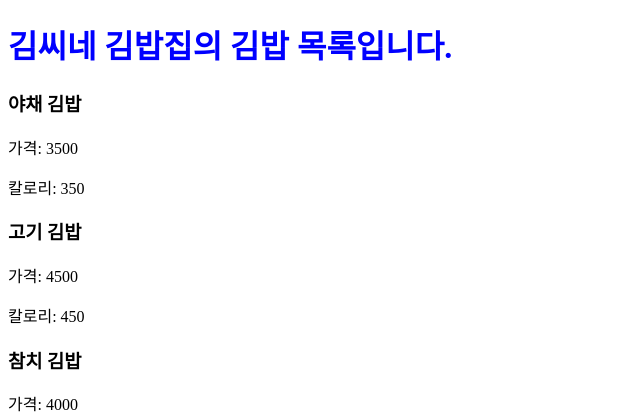
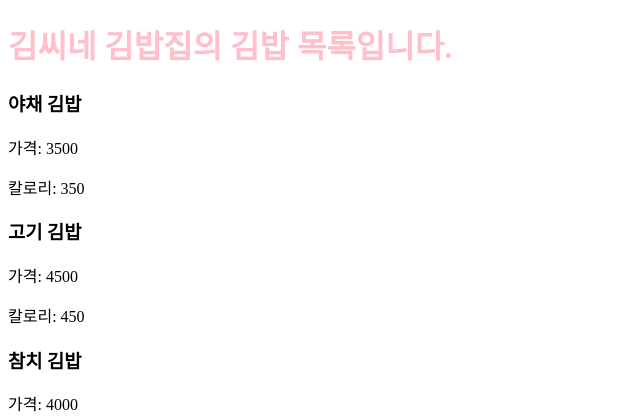
Before and after one commit to jamesssaem/test, a Django app: a page that uses templates/kimbab/base.html in a window 1280 px wide. Shown: the top 420 px of the page, without its empty margins (0-640 px from the left). Run offline with Django 5.2, Linux system fonts and the light colour scheme; data comes from the database, SQL or seed files in the repository.

Commit message:
10th commit

```diff
--- a/static/css/my_style.css
+++ b/static/css/my_style.css
@@ -1,3 +1,3 @@
 h1 {
-    color:blue;
+    color:pink;
 }
```
Also changed, not shown: .github/workflows/django-deploy.yml.
